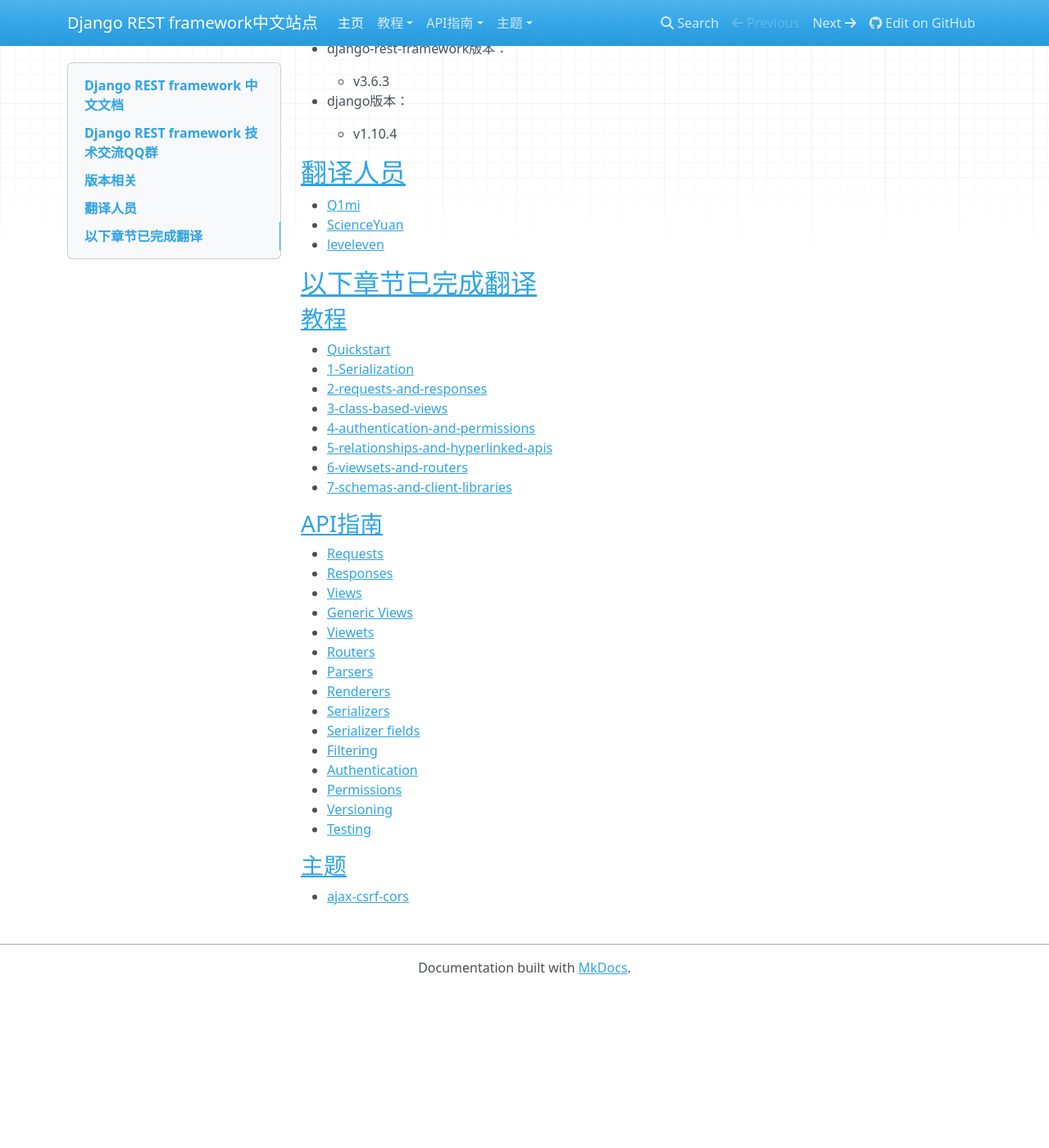
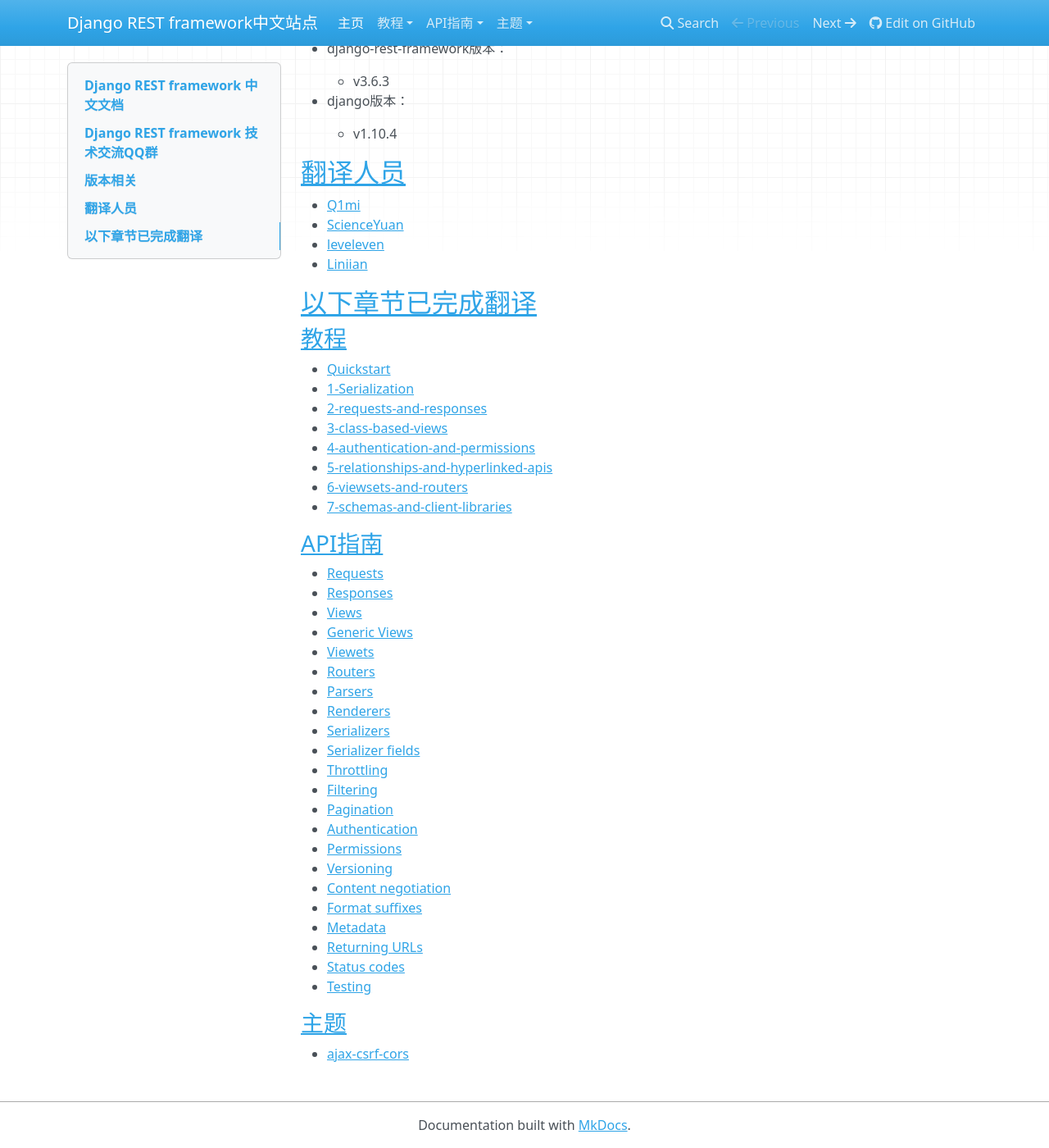
Before and after one commit to Q1mi/Django-REST-framework-documentation, an MkDocs documentation site: the page built from docs/index.md, in a window 1280 px wide and 1400 px high, scrolled down 448 px. Shown: the whole window at 82% size. Built offline with MkDocs 1.6.1, drawn with Linux system fonts in a browser that asks for light colours; nearby versions of some CDN libraries; before the commit the page ends 1656 px from its top, so only the background shows below that; part of the change alters nothing that is shown.

Commit message:
refactor: add some new files

```diff
--- a/docs/index.md
+++ b/docs/index.md
@@ -31,6 +31,7 @@ QQ群号：930578836
 * [Q1mi](https://github.com/Q1mi)
 * [ScienceYuan](https://github.com/ScienceYuan)
 * [leveleven](https://github.com/leveleven)
+* [Liniian](https://github.com/Liniian)
 
 ## 以下章节已完成翻译
 
@@ -57,10 +58,17 @@ QQ群号：930578836
 * [Renderers](/Django-REST-framework-documentation/api-guide/renderers_zh/)
 * [Serializers](/Django-REST-framework-documentation/api-guide/serializers_zh/)
 * [Serializer fields](/Django-REST-framework-documentation/api-guide/fields_zh/)
+* [Throttling](/Django-REST-framework-documentation/api-guide/throttling_zh/)
 * [Filtering](/Django-REST-framework-documentation/api-guide/filtering_zh/)
+* [Pagination](/Django-REST-framework-documentation/api-guide/pagination_zh/)
 * [Authentication](/Django-REST-framework-documentation/api-guide/authentication_zh/)
 * [Permissions](/Django-REST-framework-documentation/api-guide/permissions_zh/)
 * [Versioning](/Django-REST-framework-documentation/api-guide/versioning_zh/)
+* [Content negotiation](/Django-REST-framework-documentation/api-guide/content-negotiation_zh/)
+* [Format suffixes](/Django-REST-framework-documentation/api-guide/format-suffixes_zh/)
+* [Metadata](/Django-REST-framework-documentation/api-guide/metadata_zh/)
+* [Returning URLs](/Django-REST-framework-documentation/api-guide/reverse_zh/)
+* [Status codes](/Django-REST-framework-documentation/api-guide/status-codes_zh/)
 * [Testing](/Django-REST-framework-documentation/api-guide/testing_zh/)
 
 ### 主题
--- a/mkdocs.yml
+++ b/mkdocs.yml
@@ -39,17 +39,17 @@ nav:
     - 'Validators': 'api-guide/validators.md'
     - 'Authentication': 'api-guide/authentication_zh.md'
     - 'Permissions': 'api-guide/permissions_zh.md'
-    - 'Throttling': 'api-guide/throttling.md'
+    - 'Throttling': 'api-guide/throttling_zh.md'
     - 'Filtering': 'api-guide/filtering_zh.md'
-    - 'Pagination': 'api-guide/pagination.md'
+    - 'Pagination': 'api-guide/pagination_zh.md'
     - 'Versioning': 'api-guide/versioning_zh.md'
-    - 'Content negotiation': 'api-guide/content-negotiation.md'
-    - 'Metadata': 'api-guide/metadata.md'
+    - 'Content negotiation': 'api-guide/content-negotiation_zh.md'
+    - 'Metadata': 'api-guide/metadata_zh.md'
     - 'Schemas': 'api-guide/schemas.md'
-    - 'Format suffixes': 'api-guide/format-suffixes.md'
-    - 'Returning URLs': 'api-guide/reverse.md'
+    - 'Format suffixes': 'api-guide/format-suffixes_zh.md'
+    - 'Returning URLs': 'api-guide/reverse_zh.md'
     - 'Exceptions': 'api-guide/exceptions.md'
-    - 'Status codes': 'api-guide/status-codes.md'
+    - 'Status codes': 'api-guide/status-codes_zh.md'
     - 'Testing': 'api-guide/testing_zh.md'
     - 'Settings': 'api-guide/settings.md'
  - 主题:
```
